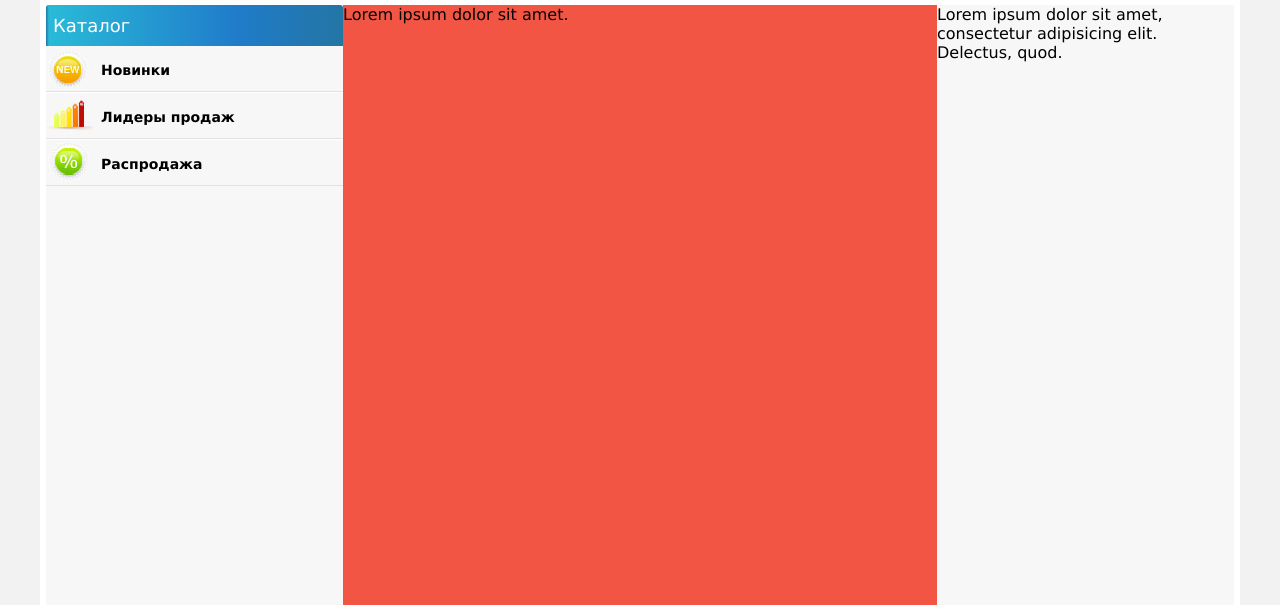
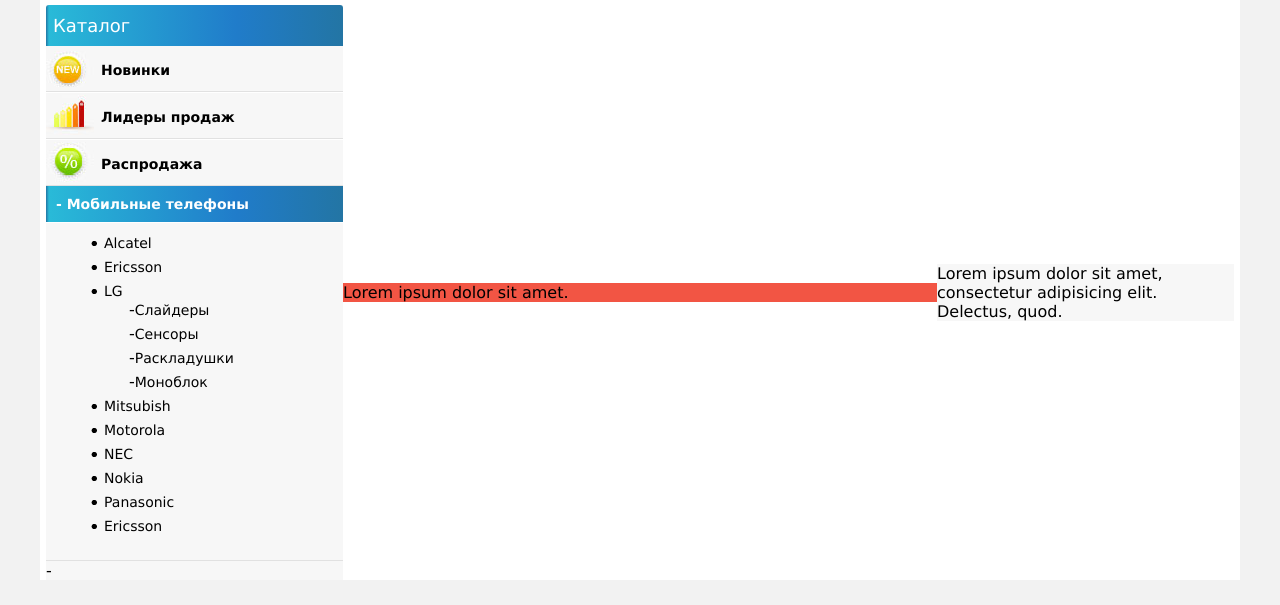
Before and after one commit to vik2573/shop-practice, a website: page public/index.html in a window 1280 px wide. Shown: the part 212-817 px from the top of the page. Drawn offline with Linux system fonts and the light colour scheme.

Commit message:
наполняю левый бар

```diff
--- a/public/index.html
+++ b/public/index.html
@@ -42,10 +42,29 @@
 	<main class="wrapper-main">
 		<aside class="aside-left">
 			<div class="left-bar">
-				<h2><span>Каталог</span></h2>
+				<h2><span class="gloss-bg">Каталог</span></h2>
 				<h3 class="nav-new"><a href="">Новинки</a></h3>
 				<h3 class="nav-leader"><a href="">Лидеры продаж</a></h3>
 				<h3 class="nav-sale"><a href="">Распродажа</a></h3>
+				<h4><span class="gloss-bg">- Мобильные телефоны</span></h4>
+				<ul class="nav-catalog">
+					<li><a href="#">Alcatel</a></li>
+					<li><a href="#">Ericsson</a></li>
+					<li><a href="#">LG</a>
+					  <ul>
+					  	<li>-<a href="#">Слайдеры</a></li>
+					  	<li>-<a href="#">Сенсоры</a></li>
+					  	<li>-<a href="#">Раскладушки</a></li>
+					  	<li>-<a href="#">Моноблок </a></li>
+					  </ul>
+					</li>
+					<li><a href="#">Mitsubish</a></li>
+					<li><a href="#">Motorola</a></li>
+					<li><a href="#">NEC</a></li>
+					<li><a href="#">Nokia</a></li>
+					<li><a href="#">Panasonic</a></li>
+					<li><a href="#">Ericsson</a></li>
+				</ul>-
 			</div>
 		</aside>
     <section class="section">Lorem ipsum dolor sit amet.</section>
--- a/src/less/main.less
+++ b/src/less/main.less
@@ -5,11 +5,11 @@
 html, body {
   .clean;
   width: 100%;
-  font-family: 'Verdana', sans-serif;
+  font-family: 'Verdana', 'Genera', sans-serif;
   color: @font-color;
 }
 
-h1, h2, h3, h4, h5, h6, p {
+h1, h2, h3, h4, h5, h6, p, ul, li {
   .clean;
 }
 
--- a/src/less/partials/mixin.less
+++ b/src/less/partials/mixin.less
@@ -33,3 +33,7 @@ border-top: 1px solid #000;
   transition: 0.5s;
   color: #939393;
 }
+.border-form() {
+  border-top: 1px solid #fff;
+  border-bottom: 1px solid #e1e1e1;
+}
--- a/src/less/partials/params.less
+++ b/src/less/partials/params.less
@@ -11,10 +11,13 @@
 @menu-color: url(images/menu-bg.jpg) repeat-x;
 @light-color: #f2f2f2;
 @main-bg-color: #fff;
+@font-wight-color: #fff;
 @font-color: #000;
+@font-hover-color: #4d90bb;
 @bar-color: #f7f7f7;
 @grad-color: linear-gradient(to right, #2375a4 0%, #29bad8 1%,#207cca 64%,#2375a4 100%);
 @new-lab-color: url(images/new-nav.jpg) left center no-repeat;
 @leader-lab-color: url(images/lider-nav.jpg) left center no-repeat;
 @sale-lab-color: url(images/sale-nav.jpg) left center no-repeat;
 @gloss-bg-color: url(images/glyanec.png) top repeat-x;
+@disc-style: url(images/disc.gif);
--- a/src/less/wrap_main.less
+++ b/src/less/wrap_main.less
@@ -9,18 +9,17 @@
   margin-top: 5px;
   margin-left: 6px;
   margin-right: 6px;
-  height: 600px;
   & .aside-left {
     height: inherit;
     flex: 1;
     background: @bar-color;
     & h2 {
-      color: #fff;
+      color: @font-wight-color;
       font-size: 18px;
       font-weight: 400;
       background: @grad-color;
       border-radius: 3px 3px 0 0;
-      & span {
+      & .gloss-bg {
         display: block;
         background: @gloss-bg-color;
         padding: 10px 10px 10px 7px;
@@ -43,13 +42,42 @@
     }
     & .nav-leader {
       background: @leader-lab-color;
-      border-top: 1px solid #fff;
-      border-bottom: 1px solid #e1e1e1;
+      .border-form;
     }
     & .nav-sale {
       background: @sale-lab-color;
-      border-top: 1px solid #fff;
-      border-bottom: 1px solid #e1e1e1;
+      .border-form;
+    }
+    & h4 {
+      color: @font-wight-color;
+      font-size: 14px;
+      font-weight: bold;
+      background: @grad-color;
+      & .gloss-bg {
+        display: block;
+        background: @gloss-bg-color;
+        padding: 10px;
+      }
+    }
+    & .nav-catalog {
+      padding: 10px 10px 20px 58px;
+      list-style: @disc-style;
+      .border-form;
+      & li {
+        margin: 0 0 5px 0;
+        & a {
+          font-size: 14px;
+          color: @font-color;
+        }
+        & a:hover {
+          font-size: 15px;
+          color: @font-hover-color;
+        }
+        & ul {
+          list-style: none;
+          padding-left: 25px;
+        }
+      }
     }
   }
   & .section {
```
Also changed, not shown: public/bundle.min.css.
